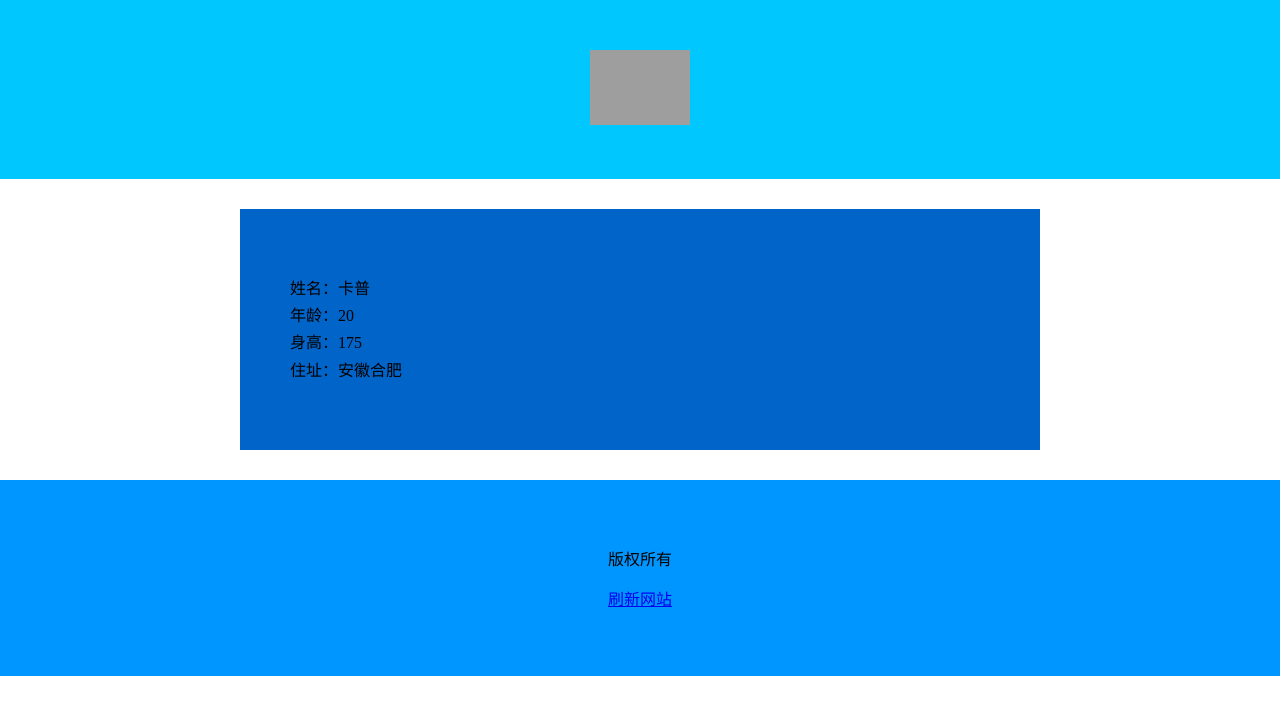
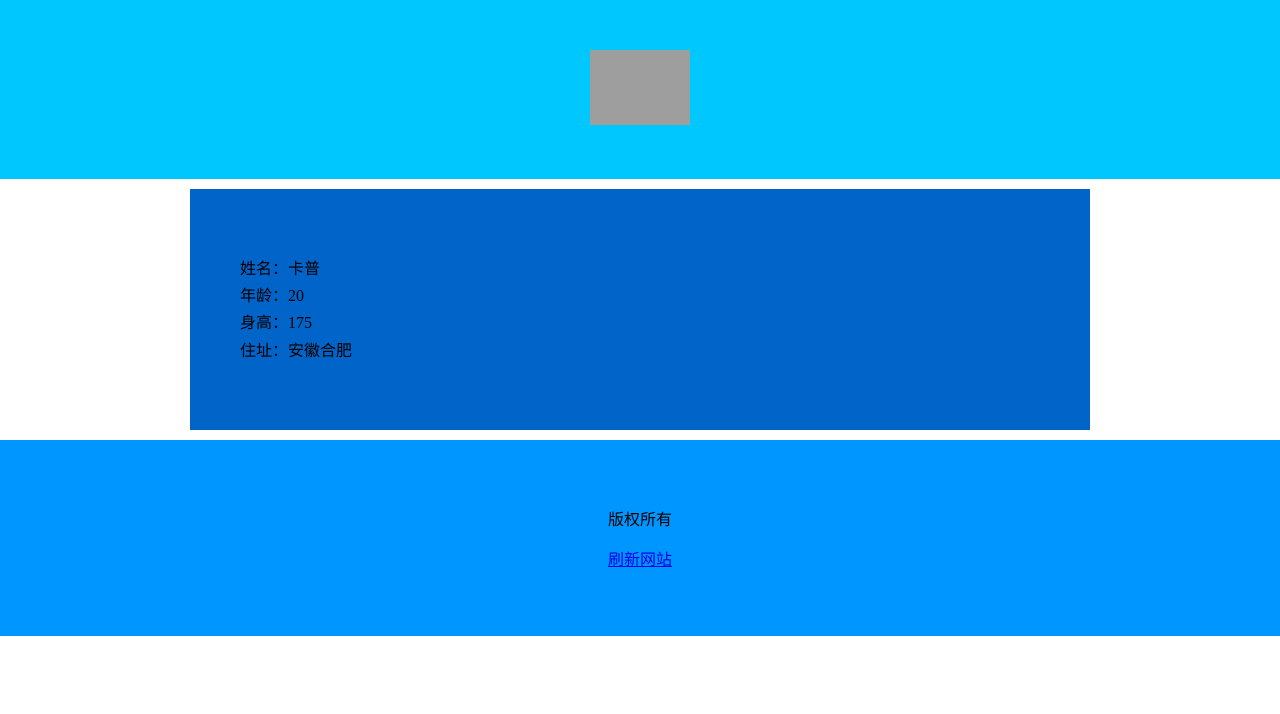
Before and after one commit to unicorncj/unicorn, a plain HTML site: page index.html in a window 1280 px wide. Drawn offline with Linux system fonts and the light colour scheme; grey boxes are pictures that could not be loaded.

Commit message:
Update index.html

```diff
--- a/index.html
+++ b/index.html
@@ -3,7 +3,7 @@
   <head>
     <meta charset="utf-8">
     <meta name="viewport" content="width=device-width, initial-scale=1" />
-    <title>康文昌的在线HTML 教学小工具</title>
+    <title>卡普的个人网站</title>
     <style>
       body {
         margin: 0;
@@ -19,8 +19,8 @@
     </div>
     <div style="
      background-color: rgb(0,100,200);
-     max-width: 700px;
-     margin: 30px auto;
+     max-width: 800px;
+     margin: 10px auto;
      padding: 50px;
      line-height: 1.7;
      ">
```
